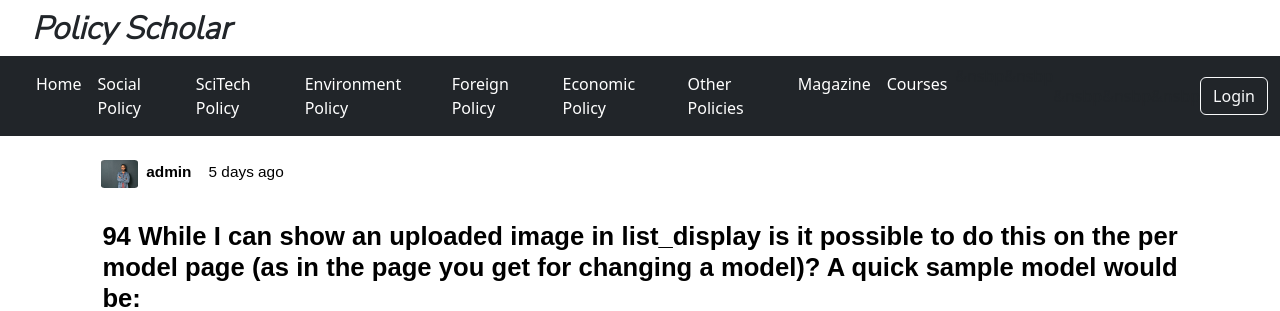
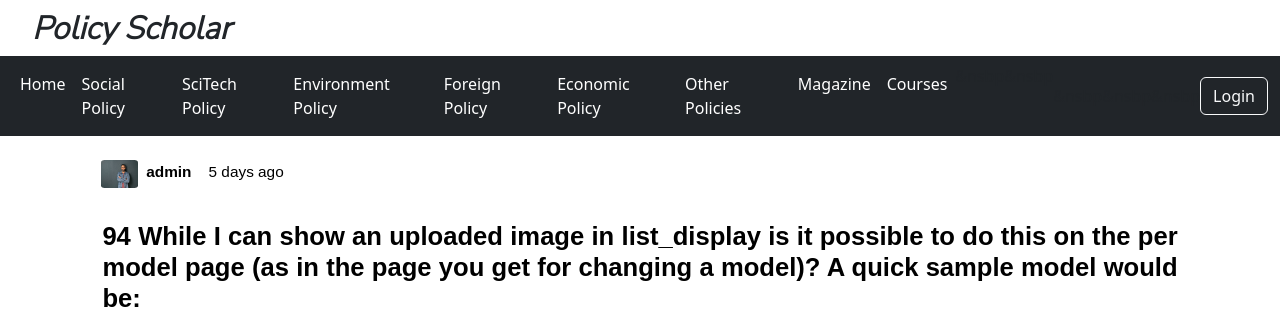
Before and after one commit to divyaa1511/policy-scholar, a Django app: page /post/28/ in a window 1280 px wide. Shown: the top 311 px of the page. Run offline with Django 4.2, Linux system fonts and the light colour scheme; data comes from the database, SQL or seed files in the repository.

Commit message:
Update post_detail.html

```diff
--- a/policy/templates/policy/post_detail.html
+++ b/policy/templates/policy/post_detail.html
@@ -28,12 +28,15 @@
 
      <nav class="navbar navbar-expand-lg navbar-dark bg-dark">
     <div class="container-fluid">
-        <a class="navbar-brand" href="#"></a>
       <button class="navbar-toggler" type="button" data-bs-toggle="collapse" data-bs-target="#navbarNav" aria-controls="navbarNav" aria-expanded="false" aria-label="Toggle navigation">
     <span class="navbar-toggler-icon"></span>
   </button>
+
   <div class="collapse navbar-collapse" id="navbarNav">
-          <ul class="navbar-nav">
+
+
+    <ul class="navbar-nav mr-auto mt-2 mt-lg-0">
+
             <li class="nav-item">
               <a class="nav-link active" aria-current="page"  href="{% url 'index' %}">Home </a>
             </li>
```
Lines whose indentation alone changed are shown as unchanged.
